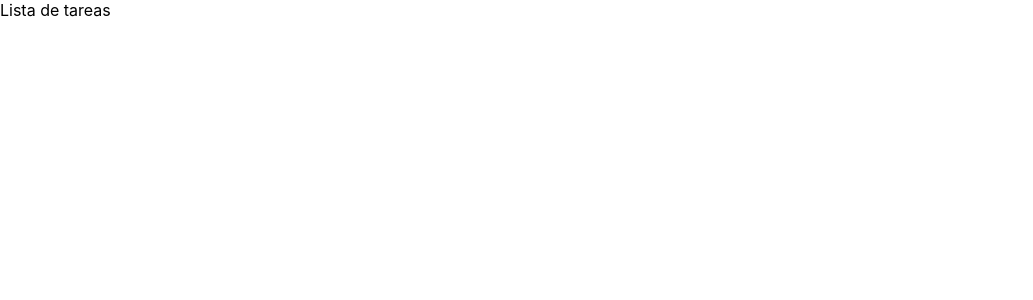
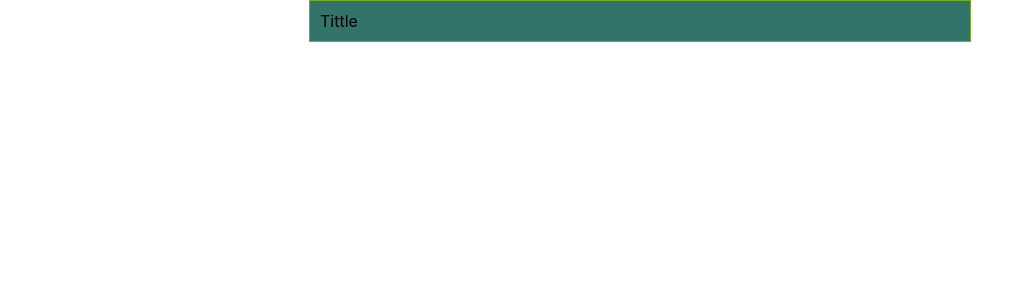
Before and after one commit to MartinDiCe/apitaskmanager-react, a React (Create React App) app: page / in a window 1280 px wide. Shown: the top 300 px of the page, without its empty margins (0-1033 px from the left). Built offline with nearby package versions, Linux system fonts and the light colour scheme.

Commit message:
creando lista de tareas de pruebas

```diff
--- a/src/App.css
+++ b/src/App.css
@@ -1,38 +1,12 @@
-.App {
-  text-align: center;
+.container {
+  margin: auto;
+  width: 50%;
+  border: 1px solid #73AD21;
+  background-color: #32746A;
+  padding: 10px;
 }
-
-.App-logo {
-  height: 40vmin;
-  pointer-events: none;
+.add-btn {
+  float: right;
+  background-color: red;
+  color: #ffffff;
 }
-
-@media (prefers-reduced-motion: no-preference) {
-  .App-logo {
-    animation: App-logo-spin infinite 20s linear;
-  }
-}
-
-.App-header {
-  background-color: #282c34;
-  min-height: 100vh;
-  display: flex;
-  flex-direction: column;
-  align-items: center;
-  justify-content: center;
-  font-size: calc(10px + 2vmin);
-  color: white;
-}
-
-.App-link {
-  color: #61dafb;
-}
-
-@keyframes App-logo-spin {
-  from {
-    transform: rotate(0deg);
-  }
-  to {
-    transform: rotate(360deg);
-  }
-}
--- a/src/App.js
+++ b/src/App.js
@@ -1,10 +1,16 @@
-import logo from './logo.svg';
+import { useState } from 'react';
 import './App.css';
+import data from './data.json'
 
 function App() {
+
+  const [Tasks, setTasks] = useState(data);
+
+  console.log(Tasks)
+
   return (
-    <div>
-      Lista de tareas
+    <div className="container">
+      Tittle
     </div>
   );
 }
```
Also changed, not shown: src/data.json (renamed from data.json).
